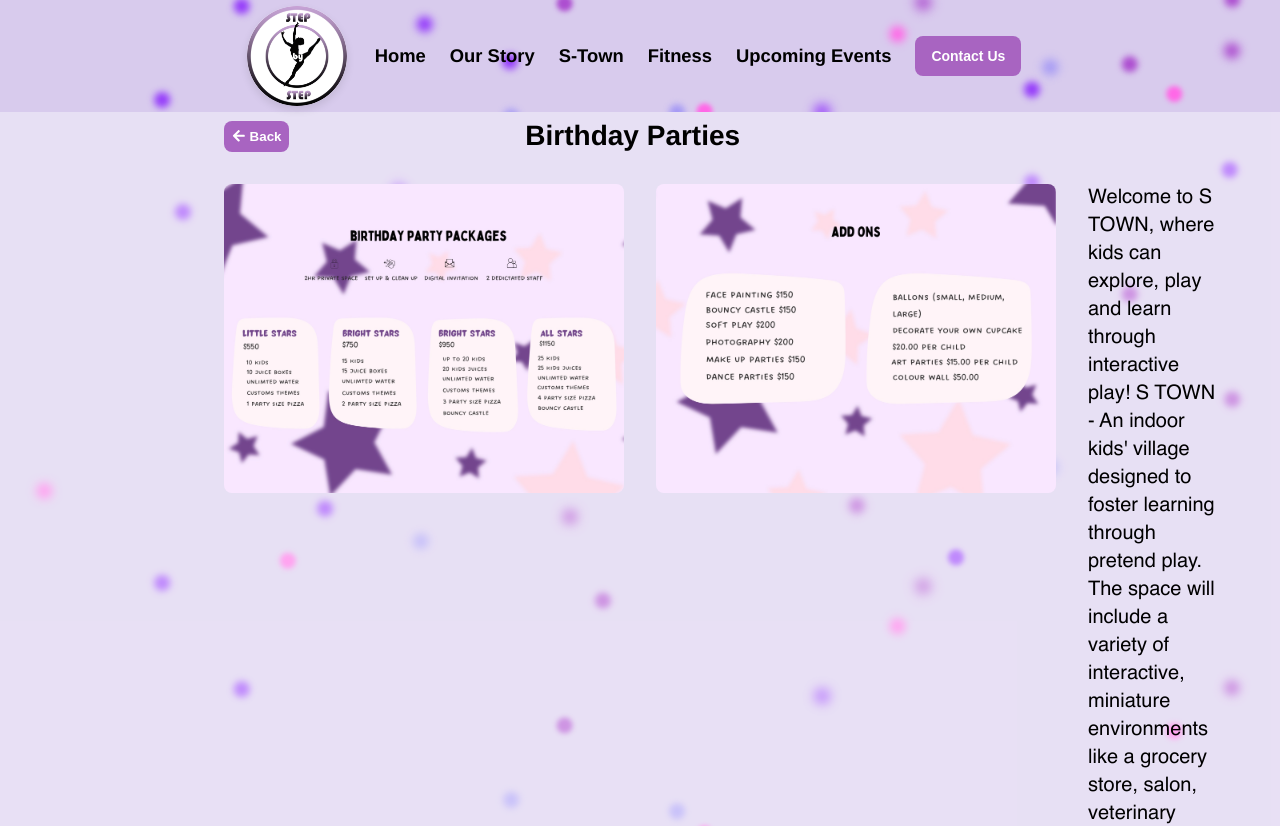
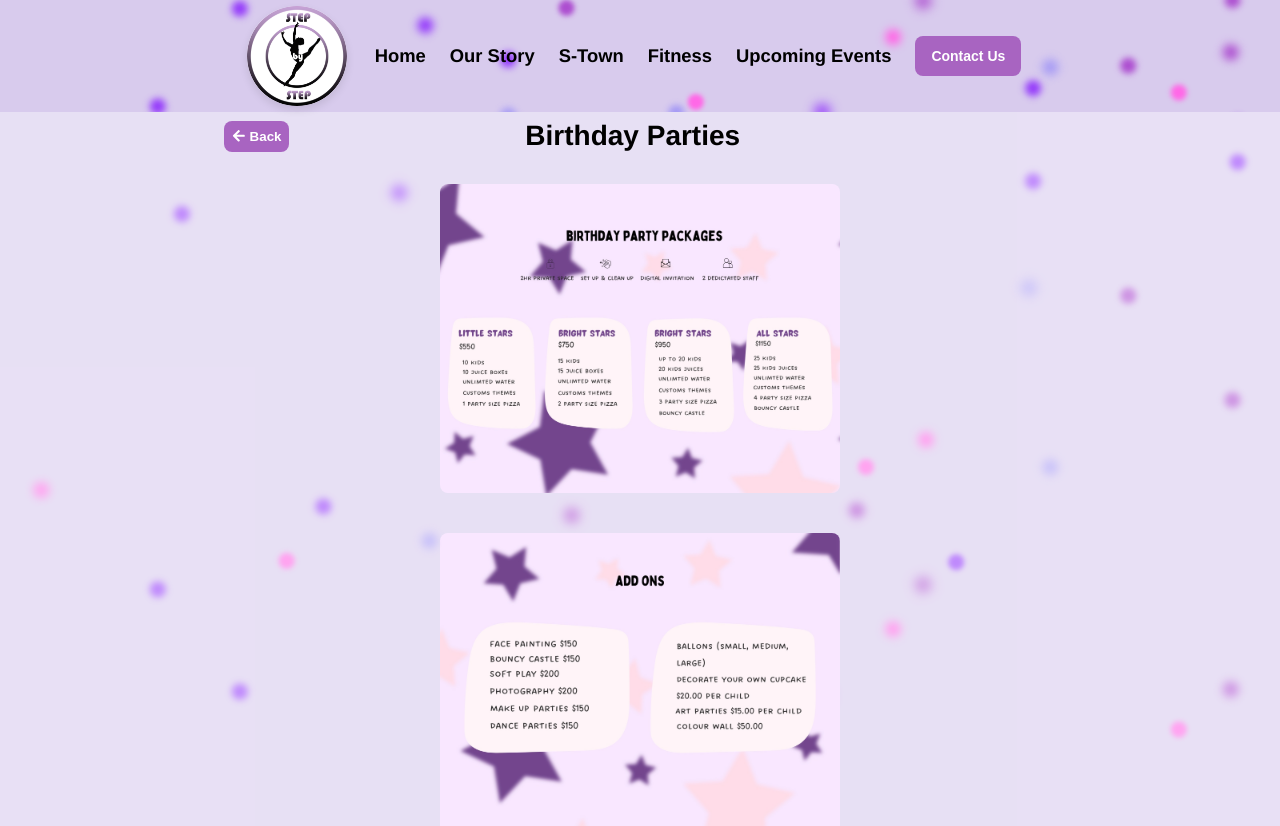
Before and after one commit to ralphdaryn/stepbystepstars, a React (Create React App) app in the folder client/: page /birthdayparties in a window 1280 px wide. Shown: the top 826 px of the page. Built offline with nearby package versions, Linux system fonts and the light colour scheme.

Commit message:
update birthday parties package

```diff
--- a/client/src/components/BirthdayParties/BirthdayParties.scss
+++ b/client/src/components/BirthdayParties/BirthdayParties.scss
@@ -46,9 +46,9 @@
   &__container {
     @include tablet {
       display: flex;
-      flex-direction: row;
+      flex-direction: column;
       gap: 2rem;
-      align-items: flex-start;
+      align-items: center;
     }
   }
 
```
